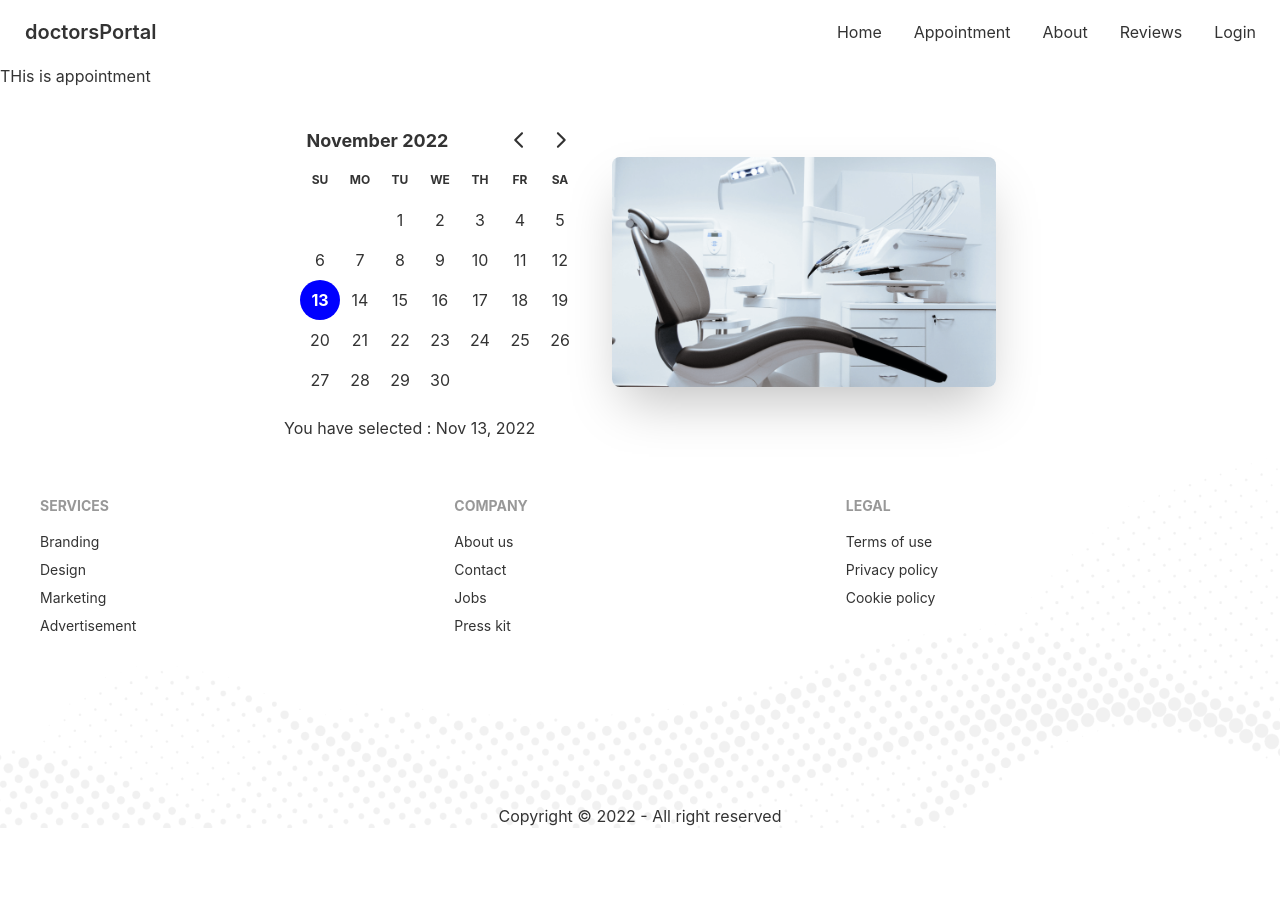
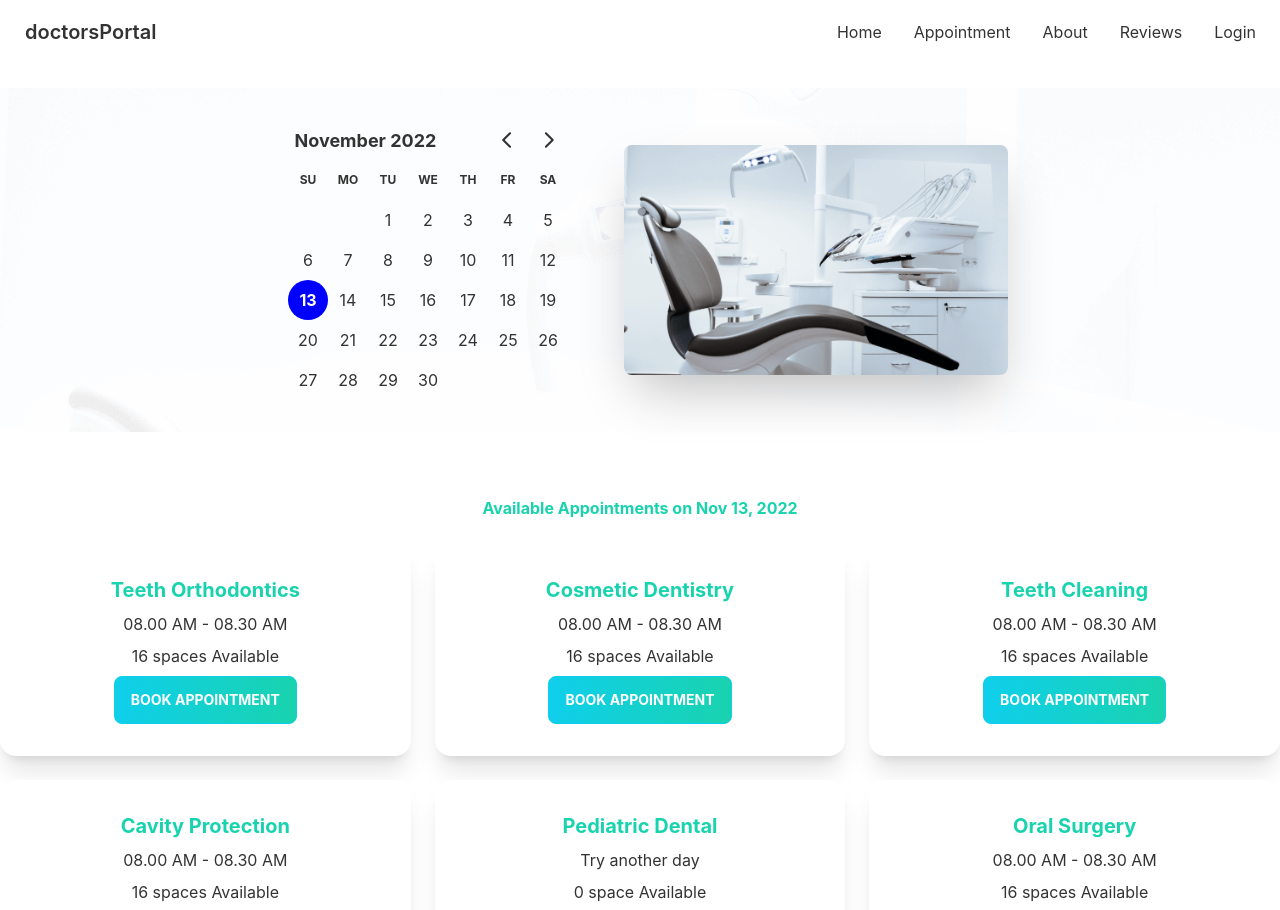
Before and after one commit to SynysterRudro/doctors-portal, a React (Create React App) app: page /appointment in a window 1280 px wide. Shown: the top 910 px of the page. Before the commit the page ends 844 px from the top, so only its background shows below. Built offline with nearby package versions, Linux system fonts and the light colour scheme.

Commit message:
appointment part added

```diff
--- /dev/null
+++ b/public/appointmentOptions.json
@@ -0,0 +1,117 @@
+[
+    {
+        "_id": 1,
+        "name": "Teeth Orthodontics",
+        "slots": [
+            "08.00 AM - 08.30 AM",
+            "08.30 AM - 09.00 AM",
+            "09.00 AM - 9.30 AM",
+            "09.30 AM - 10.00 AM",
+            "10.00 AM - 10.30 AM",
+            "10.30 AM - 11.00 AM",
+            "11.00 AM - 11.30 AM",
+            "11.30 AM - 12.00 AM",
+            "1.00 PM - 1.30 PM",
+            "1.30 PM - 2.00 PM",
+            "2.00 PM - 2.30 PM",
+            "2.30 PM - 3.00 PM",
+            "3.00 PM - 3.30 PM",
+            "3.30 PM - 4.00 PM",
+            "4.00 PM - 4.30 PM",
+            "4.30 PM - 5.00 PM"
+        ]
+    },
+    {
+        "_id": 2,
+        "name": "Cosmetic Dentistry",
+        "slots": [
+            "08.00 AM - 08.30 AM",
+            "08.30 AM - 09.00 AM",
+            "09.00 AM - 9.30 AM",
+            "09.30 AM - 10.00 AM",
+            "10.00 AM - 10.30 AM",
+            "10.30 AM - 11.00 AM",
+            "11.00 AM - 11.30 AM",
+            "11.30 AM - 12.00 AM",
+            "1.00 PM - 1.30 PM",
+            "1.30 PM - 2.00 PM",
+            "2.00 PM - 2.30 PM",
+            "2.30 PM - 3.00 PM",
+            "3.00 PM - 3.30 PM",
+            "3.30 PM - 4.00 PM",
+            "4.00 PM - 4.30 PM",
+            "4.30 PM - 5.00 PM"
+        ]
+    },
+    {
+        "_id": 3,
+        "name": "Teeth Cleaning",
+        "slots": [
+            "08.00 AM - 08.30 AM",
+            "08.30 AM - 09.00 AM",
+            "09.00 AM - 9.30 AM",
+            "09.30 AM - 10.00 AM",
+            "10.00 AM - 10.30 AM",
+            "10.30 AM - 11.00 AM",
+            "11.00 AM - 11.30 AM",
+            "11.30 AM - 12.00 AM",
+            "1.00 PM - 1.30 PM",
+            "1.30 PM - 2.00 PM",
+            "2.00 PM - 2.30 PM",
+            "2.30 PM - 3.00 PM",
+            "3.00 PM - 3.30 PM",
+            "3.30 PM - 4.00 PM",
+            "4.00 PM - 4.30 PM",
+            "4.30 PM - 5.00 PM"
+        ]
+    },
+    {
+        "_id": 4,
+        "name": "Cavity Protection",
+        "slots": [
+            "08.00 AM - 08.30 AM",
+            "08.30 AM - 09.00 AM",
+            "09.00 AM - 9.30 AM",
+            "09.30 AM - 10.00 AM",
+            "10.00 AM - 10.30 AM",
+            "10.30 AM - 11.00 AM",
+            "11.00 AM - 11.30 AM",
+            "11.30 AM - 12.00 AM",
+            "1.00 PM - 1.30 PM",
+            "1.30 PM - 2.00 PM",
+            "2.00 PM - 2.30 PM",
+            "2.30 PM - 3.00 PM",
+            "3.00 PM - 3.30 PM",
+            "3.30 PM - 4.00 PM",
+            "4.00 PM - 4.30 PM",
+            "4.30 PM - 5.00 PM"
+        ]
+    },
+    {
+        "_id": 5,
+        "name": "Pediatric Dental",
+        "slots": []
+    },
+    {
+        "_id": 6,
+        "name": "Oral Surgery",
+        "slots": [
+            "08.00 AM - 08.30 AM",
+            "08.30 AM - 09.00 AM",
+            "09.00 AM - 9.30 AM",
+            "09.30 AM - 10.00 AM",
+            "10.00 AM - 10.30 AM",
+            "10.30 AM - 11.00 AM",
+            "11.00 AM - 11.30 AM",
+            "11.30 AM - 12.00 AM",
+            "1.00 PM - 1.30 PM",
+            "1.30 PM - 2.00 PM",
+            "2.00 PM - 2.30 PM",
+            "2.30 PM - 3.00 PM",
+            "3.00 PM - 3.30 PM",
+            "3.30 PM - 4.00 PM",
+            "4.00 PM - 4.30 PM",
+            "4.30 PM - 5.00 PM"
+        ]
+    }
+]
--- a/src/Pages/Appointment/Appointment/Appointment.js
+++ b/src/Pages/Appointment/Appointment/Appointment.js
@@ -1,11 +1,18 @@
-import React from 'react';
+import React, { useState } from 'react';
 import AppointmentBanner from '../AppointmentBanner/AppointmentBanner';
+import AvailableAppointments from '../AvailableAppointments/AvailableAppointments';
 
 const Appointment = () => {
+    const [selectedDate, setSelectedDate] = useState(new Date());
     return (
         <div>
-            <h2>THis is appointment</h2>
-            <AppointmentBanner></AppointmentBanner>
+            <AppointmentBanner
+                selectedDate={selectedDate}
+                setSelectedDate={setSelectedDate}
+            ></AppointmentBanner>
+            <AvailableAppointments
+                selectedDate={selectedDate}
+            ></AvailableAppointments>
         </div>
     );
 };
--- a/src/Pages/Appointment/AppointmentBanner/AppointmentBanner.js
+++ b/src/Pages/Appointment/AppointmentBanner/AppointmentBanner.js
@@ -1,25 +1,26 @@
-import React, { useState } from 'react';
+import React, { } from 'react';
 import chair from '../../../assets/images/chair.png';
+import bg from '../../../assets/images/bg.png';
 import { DayPicker } from 'react-day-picker';
 import { format } from 'date-fns';
 
-const AppointmentBanner = () => {
-    const [selectedDate, setSelectedDate] = useState(new Date());
-
-
+const AppointmentBanner = ({ selectedDate, setSelectedDate }) => {
 
     return (
-        <header>
+        <header className='my-6'
+            style={{
+                backgroundImage: `url(${bg})`
+            }}
+        >
             <div className="hero ">
                 <div className="hero-content flex-col lg:flex-row-reverse">
                     <img src={chair} className="max-w-sm rounded-lg shadow-2xl" alt='dentistChair' />
-                    <div>
+                    <div className='mr-6'>
                         <DayPicker
                             mode='single'
                             selected={selectedDate}
                             onSelect={setSelectedDate}
                         />
-                        <p>You have selected : {format(selectedDate, 'PP')}</p>
                     </div>
                 </div>
             </div>
--- /dev/null
+++ b/src/Pages/Appointment/AvailableAppointments/AppointmentOption.js
@@ -0,0 +1,20 @@
+import React from 'react';
+import PrimaryButton from '../../../components/PrimaryButton/PrimaryButton';
+
+const AppointmentOption = ({ option }) => {
+    const { name, slots } = option;
+    return (
+        <div className="card  bg-base-100 shadow-xl my-17">
+            <div className="card-body text-center ">
+                <h2 className="text-secondary  font-bold text-xl">{name}</h2>
+                <p>{slots.length > 0 ? slots[0] : 'Try another day'}</p>
+                <p>{slots.length} {slots.length > 1 ? 'spaces' : 'space'} Available</p>
+                <div className="card-actions justify-center">
+                    <PrimaryButton>Book Appointment</PrimaryButton>
+                </div>
+            </div>
+        </div>
+    );
+};
+
+export default AppointmentOption;
--- /dev/null
+++ b/src/Pages/Appointment/AvailableAppointments/AvailableAppointments.js
@@ -0,0 +1,27 @@
+import { format } from 'date-fns';
+import React, { useEffect, useState } from 'react';
+import AppointmentOption from './AppointmentOption';
+
+const AvailableAppointments = ({ selectedDate }) => {
+    const [appointmentOptions, setAppointmentOptions] = useState([]);
+    useEffect(() => {
+        fetch('appointmentOptions.json')
+            .then(res => res.json())
+            .then(data => setAppointmentOptions(data))
+    }, [])
+    return (
+        <section className='my-16'>
+            <p className='text-center text-secondary font-bold'>Available Appointments on {format(selectedDate, 'PP')}</p>
+            <div className='grid gap-6 grid-cols-1 md:grid-cols-2 lg:grid-cols-3 mt-6'>
+                {
+                    appointmentOptions.map(option => <AppointmentOption
+                        key={option._id}
+                        option={option}
+                    ></AppointmentOption>)
+                }
+            </div>
+        </section>
+    );
+};
+
+export default AvailableAppointments;
--- a/src/Pages/Home/Banner/Banner.js
+++ b/src/Pages/Home/Banner/Banner.js
@@ -8,7 +8,7 @@ const Banner = () => {
             <div className="hero-content flex-col lg:flex-row-reverse">
                 <img src={bannerImage} className="lg:w-1/2 rounded-lg shadow-2xl" alt='bannerImage' />
                 <div>
-                    <h1 className="text-5xl font-bold">Box Office News!</h1>
+                    <h1 className="text-5xl font-bold">Your New Smile Starts Here</h1>
                     <p className="py-6">Provident cupiditate voluptatem et in. Quaerat fugiat ut assumenda excepturi exercitationem quasi. In deleniti eaque aut repudiandae et a id nisi.</p>
                     <PrimaryButton>Get Started</PrimaryButton>
                 </div>
--- a/src/Pages/Home/MakeAppointment/MakeAppointment.js
+++ b/src/Pages/Home/MakeAppointment/MakeAppointment.js
@@ -7,7 +7,8 @@ const MakeAppointment = () => {
     return (
         <section
             style={{
-                backgroundImage: `url(${appointment})`
+                backgroundImage: `url(${appointment})`,
+                backgroundPosition: 'center'
             }}
             className='mt-32'>
             <div className="hero ">
```
